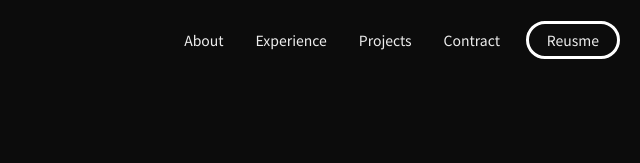
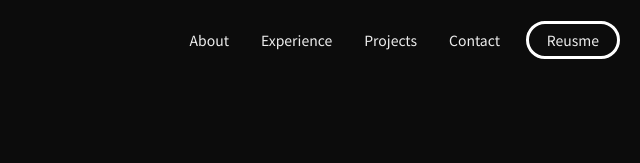
Before and after one commit to jerome-marshall/portfolio-gatsby, a Gatsby site: page / in a window 1280 px wide. Shown: the top 163 px of the page, 640-1280 px from the left. Built offline with nearby package versions, Linux system fonts and the light colour scheme; Gatsby itself is replaced by a stand-in of ours.

Commit message:
data correction

```diff
--- a/src/components/Navbar/NavBar.js
+++ b/src/components/Navbar/NavBar.js
@@ -42,7 +42,7 @@ const NavBar = ({ toggle }) => {
             </NavItem>
             <NavItem>
               <NavLinks to="contact" smooth={true} duration={1000}>
-                Contract
+                Contact
               </NavLinks>
             </NavItem>
             <NavBtn>
```
